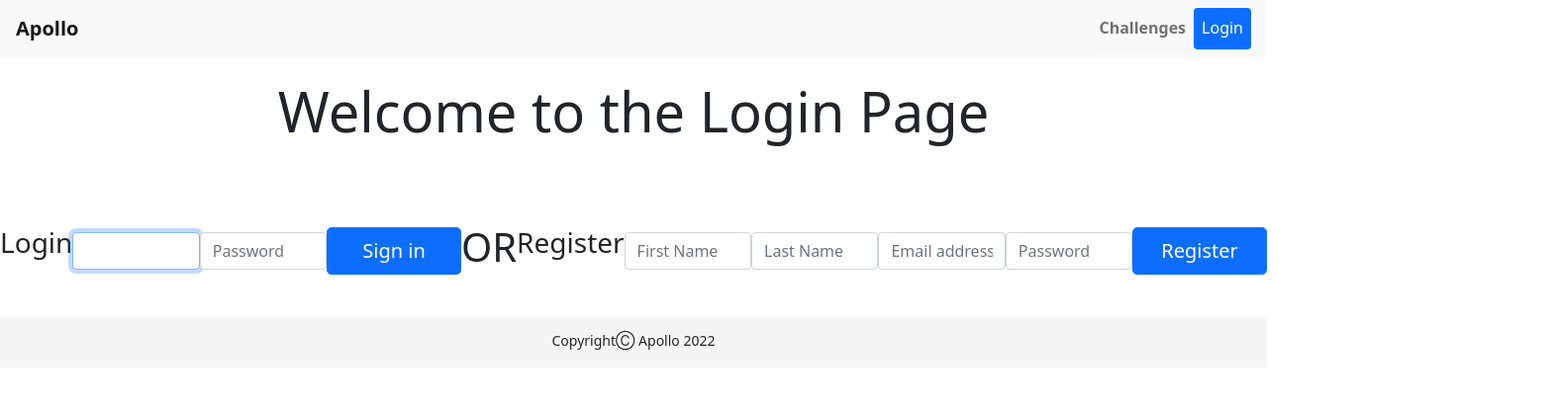
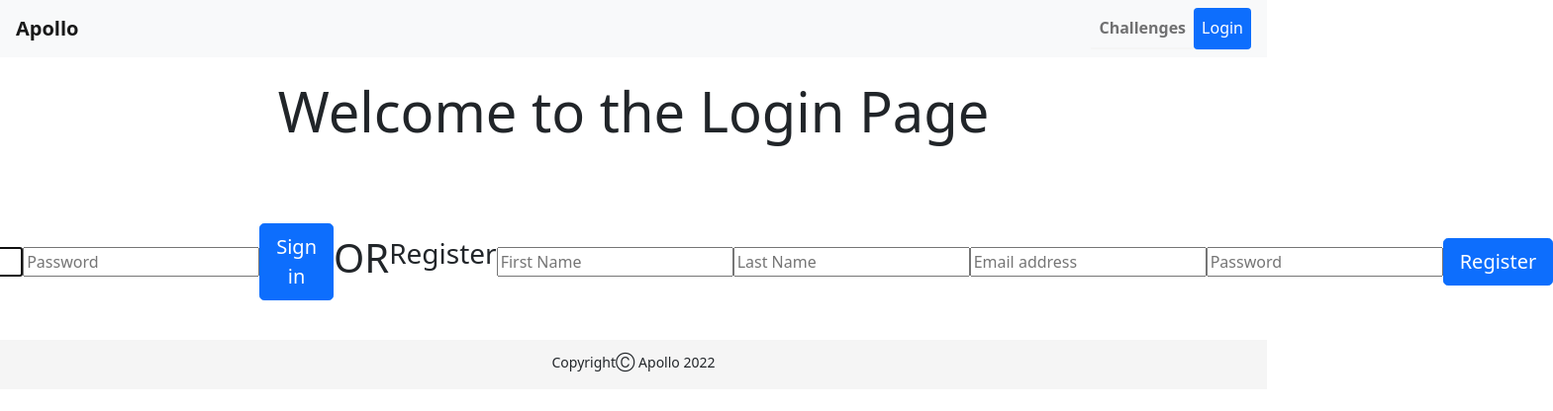
Before and after one commit to B2B-Music-Lesson/Frontend, a React (Create React App) app: page /login in a window 1280 px wide. Shown: the top 416 px of the page at 99% size, 1569 px wide, since content can reach past the window. Built offline with nearby package versions, Linux system fonts and the light colour scheme.

Commit message:
whatever

```diff
--- a/src/pages/Login.jsx
+++ b/src/pages/Login.jsx
@@ -21,7 +21,6 @@ function Login() {
           <input
             type="userName"
             id="inputUserName"
-            class="form-control"
             required=""
           autofocus=""
           onChange={(e) => setUserName(e.target.value)}
@@ -32,14 +31,16 @@ function Login() {
           <input
             type="password"
             id="inputPassword"
-            class="form-control"
+
             placeholder="Password"
           required=""
           onChange={(e)=> setPassword(e.target.value)}
           />
-          <div class="checkbox mb-3"></div>
-          <button class="btn btn-lg btn-primary btn-block" onClick={() =>
-            getUser(user, password)
+        <div class="checkbox mb-3"></div>
+        <button class="btn btn-lg btn-primary btn-block" onClick={() => {
+          console.log("Hello")
+          getUser(user, password)
+        }
           }>
             Sign in
         </button>
@@ -52,7 +53,7 @@ function Login() {
         <input
           type="text"
           onChange={(e) => setFirstName(e.target.value)}
-          class="form-control"
+
           placeholder="First Name"
           required=""
           autofocus=""
@@ -63,7 +64,7 @@ function Login() {
         <input
           type="text"
           onChange={(e) => setLastName(e.target.value)}
-          class="form-control"
+
           placeholder="Last Name"
           required=""
           autofocus=""
@@ -74,7 +75,7 @@ function Login() {
         <input
           type="email"
           onChange={(e) => setEmail(e.target.value)}
-          class="form-control"
+
           placeholder="Email address"
           required=""
           autofocus=""
@@ -85,7 +86,7 @@ function Login() {
         <input
           type="password"
           onChange={(e) => setPassword(e.target.value)}
-          class="form-control"
+
           placeholder="Password"
           required=""
         />
```
